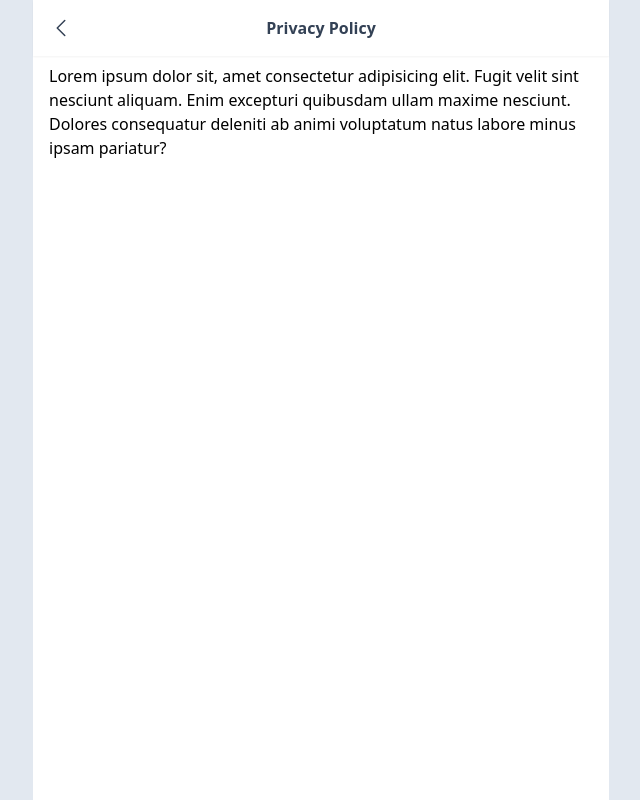
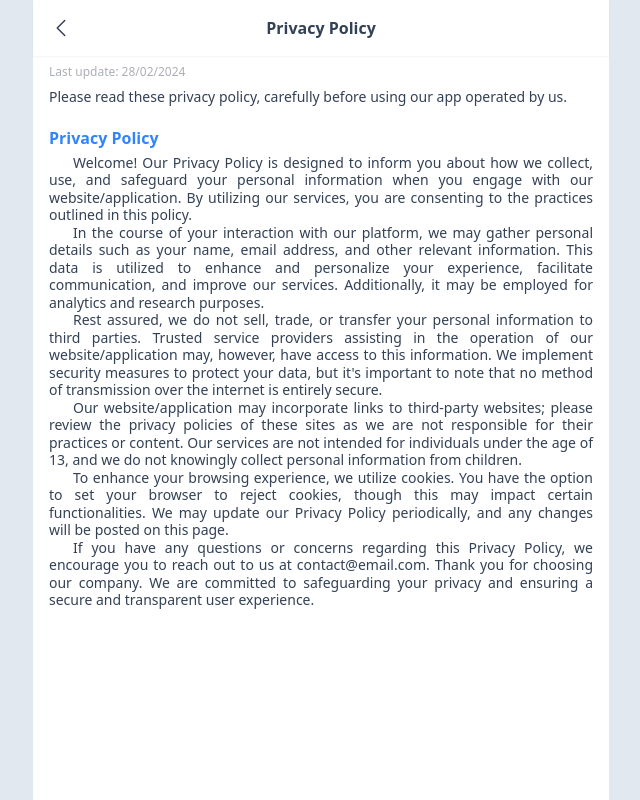
Before and after one commit to rianwnoviantoro-csdi/haer, a React (Vite) app: page /dashboard/profile/privacy-policy in a window 1280 px wide. Shown: the whole page, without its empty margins (319-959 px from the left). Built offline with nearby package versions, Linux system fonts and the light colour scheme.

Commit message:
privacy policy

```diff
--- a/src/pages/private/profile/my-profile/index.jsx
+++ b/src/pages/private/profile/my-profile/index.jsx
@@ -94,7 +94,7 @@ function MyProfile() {
   ];
 
   return (
-    <div className="bg-white h-[calc(100vh)]">
+    <div className="bg-white min-h-screen h-full">
       <div className="max-w-xl w-full mx-auto p-4 flex gap-3 justify-center place-items-center fixed top-0 bg-white z-50 shadow-sm">
         <Link to="/dashboard/profile" className="flex-none w-12 cursor-pointer">
           <ChevronLeftIcon className="h-6 w-6 text-slate-700" />
--- a/src/pages/private/profile/privacy-policy/index.jsx
+++ b/src/pages/private/profile/privacy-policy/index.jsx
@@ -3,6 +3,7 @@ import { useDispatch } from "react-redux";
 import { setShowBottomNav } from "../../../../redux/features/common/common.slice";
 import { ChevronLeftIcon } from "@heroicons/react/24/outline";
 import { Link } from "react-router-dom";
+import dayjs from "dayjs";
 
 function PrivacyPolicy() {
   const dispatch = useDispatch();
@@ -12,7 +13,7 @@ function PrivacyPolicy() {
   }, []);
 
   return (
-    <div className="bg-white h-[calc(100vh)]">
+    <div className="bg-white min-h-screen h-full">
       <div className="max-w-xl w-full mx-auto p-4 flex gap-3 justify-center place-items-center fixed top-0 bg-white z-50 shadow-sm">
         <Link to="/dashboard/profile" className="flex-none w-12 cursor-pointer">
           <ChevronLeftIcon className="h-6 w-6 text-slate-700" />
@@ -24,10 +25,60 @@ function PrivacyPolicy() {
       </div>
       <div className="px-4 pb-4 pt-14">
         <div className="mt-2 mb-6">
-          Lorem ipsum dolor sit, amet consectetur adipisicing elit. Fugit velit
-          sint nesciunt aliquam. Enim excepturi quibusdam ullam maxime nesciunt.
-          Dolores consequatur deleniti ab animi voluptatum natus labore minus
-          ipsam pariatur?
+          <p className="mb-2 text-xs text-[#ACAFB5]">
+            Last update: {dayjs().format("DD/MM/YYYY")}
+          </p>
+          <p className="mb-6 text-sm text-slate-700 leading-tight  text-justify">
+            Please read these privacy policy, carefully before using our app
+            operated by us.
+          </p>
+          <p className="mb-2 font-semibold text-[#3085FE] leading-none">
+            Privacy Policy
+          </p>
+          <div className="">
+            <p className="indent-6 text-sm text-slate-700 leading-tight text-justify">
+              Welcome! Our Privacy Policy is designed to inform you about how we
+              collect, use, and safeguard your personal information when you
+              engage with our website/application. By utilizing our services,
+              you are consenting to the practices outlined in this policy.
+            </p>
+            <p className="indent-6 text-sm text-slate-700 leading-tight text-justify">
+              In the course of your interaction with our platform, we may gather
+              personal details such as your name, email address, and other
+              relevant information. This data is utilized to enhance and
+              personalize your experience, facilitate communication, and improve
+              our services. Additionally, it may be employed for analytics and
+              research purposes.
+            </p>
+            <p className="indent-6 text-sm text-slate-700 leading-tight text-justify">
+              Rest assured, we do not sell, trade, or transfer your personal
+              information to third parties. Trusted service providers assisting
+              in the operation of our website/application may, however, have
+              access to this information. We implement security measures to
+              protect your data, but it's important to note that no method of
+              transmission over the internet is entirely secure.
+            </p>
+            <p className="indent-6 text-sm text-slate-700 leading-tight text-justify">
+              Our website/application may incorporate links to third-party
+              websites; please review the privacy policies of these sites as we
+              are not responsible for their practices or content. Our services
+              are not intended for individuals under the age of 13, and we do
+              not knowingly collect personal information from children.
+            </p>
+            <p className="indent-6 text-sm text-slate-700 leading-tight text-justify">
+              To enhance your browsing experience, we utilize cookies. You have
+              the option to set your browser to reject cookies, though this may
+              impact certain functionalities. We may update our Privacy Policy
+              periodically, and any changes will be posted on this page.
+            </p>
+            <p className="indent-6 text-sm text-slate-700 leading-tight text-justify">
+              If you have any questions or concerns regarding this Privacy
+              Policy, we encourage you to reach out to us at
+              contact@email.com. Thank you for choosing our company. We are
+              committed to safeguarding your privacy and ensuring a secure and
+              transparent user experience.
+            </p>
+          </div>
         </div>
       </div>
     </div>
--- a/src/pages/private/profile/setting/index.jsx
+++ b/src/pages/private/profile/setting/index.jsx
@@ -12,7 +12,7 @@ function Setting() {
   }, []);
 
   return (
-    <div className="bg-white h-[calc(100vh)]">
+    <div className="bg-white min-h-screen h-full">
       <div className="max-w-xl w-full mx-auto p-4 flex gap-3 justify-center place-items-center fixed top-0 bg-white z-50 shadow-sm">
         <Link to="/dashboard/profile" className="flex-none w-12 cursor-pointer">
           <ChevronLeftIcon className="h-6 w-6 text-slate-700" />
--- a/src/pages/private/profile/term-and-condition/index.jsx
+++ b/src/pages/private/profile/term-and-condition/index.jsx
@@ -13,7 +13,7 @@ function TermAndCondition() {
   }, []);
 
   return (
-    <div className="bg-white h-[calc(100vh)]">
+    <div className="bg-white min-h-screen h-full">
       <div className="max-w-xl w-full mx-auto p-4 flex gap-3 justify-center place-items-center fixed top-0 bg-white z-50 shadow-sm">
         <Link to="/dashboard/profile" className="flex-none w-12 cursor-pointer">
           <ChevronLeftIcon className="h-6 w-6 text-slate-700" />
```
